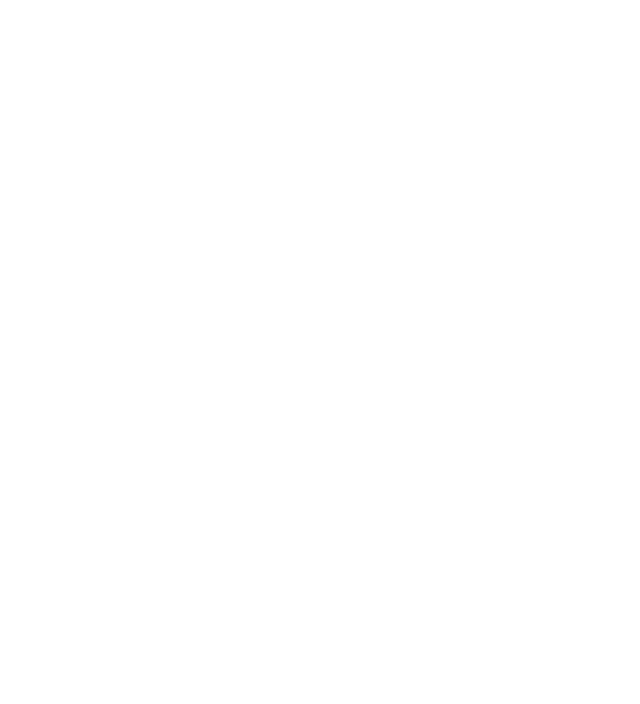
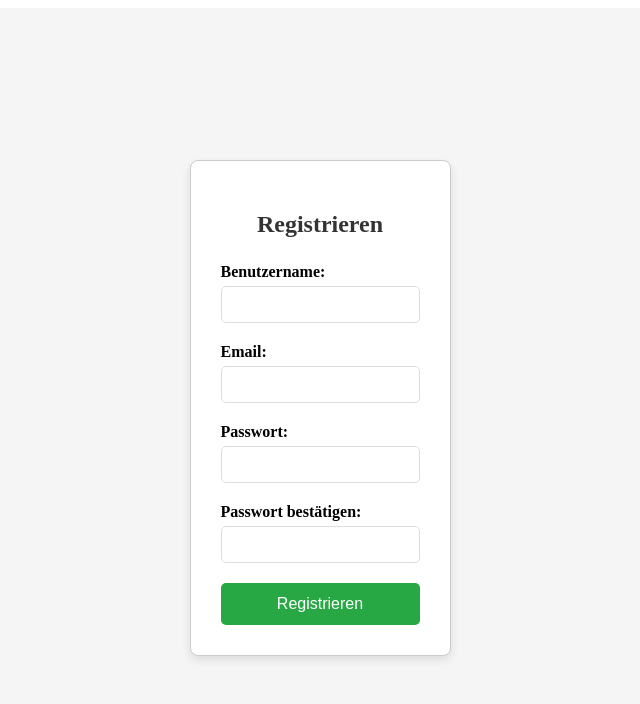
Before and after one commit to AurelBieri/Aurel-Laura-Roman-ipt8-2024, a Vue app in the folder Frontend/filmlist/: page /register in a window 1280 px wide. Before the commit this address had no page. Shown: the top 704 px of the page, without its empty margins (320-960 px from the left). Built offline with nearby package versions, Linux system fonts and the light colour scheme.

Commit message:
Ich habe die Registrationsseite gemacht und sie mit dem Backend Verbunden.

```diff
--- a/Frontend/filmlist/src/api/request.js
+++ b/Frontend/filmlist/src/api/request.js
@@ -17,7 +17,7 @@
     return response.token
 }
 
-export async function register (Email, password, username) {
+export async function register (username, Email, password) {
     const response = await request(`/register`, {
         method: 'POST',
         body: JSON.stringify({ Email, password, username }),
--- a/Frontend/filmlist/src/components/LoginForm.vue
+++ b/Frontend/filmlist/src/components/LoginForm.vue
@@ -23,6 +23,11 @@
       </div>
 
       <button type="submit">Anmelden</button>
+
+      <div class="register-link">
+        <span>Kein Konto?</span>
+        <router-link to="/register">Jetzt registrieren</router-link>
+      </div>
     </form>
   </div>
 </template>
@@ -30,7 +35,7 @@
 <script setup>
 import { login } from '../api/request';
 import { ref } from 'vue';
-  import {useRouter} from 'vue-router'
+import { useRouter } from 'vue-router';
 
 const email = ref('');
 const password = ref('');
@@ -54,36 +59,71 @@
 
 <style scoped>
 .login-form {
-    max-width: 300px;
+  max-width: 400px;
   margin: 0 auto;
-    padding: 20px;
+  padding: 30px;
   border: 1px solid #ccc;
-    border-radius: 5px;
-    box-shadow: 2px 2px 12px rgba(0, 0, 0, 0.1);
+  border-radius: 8px;
+  box-shadow: 0px 4px 10px rgba(0, 0, 0, 0.1);
+  background-color: white;
+}
+
+h2 {
+  margin-bottom: 25px;
+  text-align: center;
+  color: #333;
 }
 
 .form-group {
-    margin-bottom: 15px;
+  margin-bottom: 20px;
+}
+
+label {
+  font-weight: bold;
+  margin-bottom: 5px;
+  display: block;
 }
 
 input {
   width: 100%;
-    padding: 8px;
-    margin-top: 5px;
+  padding: 10px;
+  border: 1px solid #ddd;
+  border-radius: 5px;
   box-sizing: border-box;
 }
 
 button {
   width: 100%;
-    padding: 10px;
-    background-color: #007BFF;
+  padding: 12px;
+  background-color: #28a745;
   color: white;
   border: none;
   border-radius: 5px;
   cursor: pointer;
+  font-size: 16px;
 }
 
 button:hover {
-    background-color: #0056b3;
+  background-color: #218838;
+}
+
+.register-link {
+  text-align: center;
+  margin-top: 20px;
+}
+
+.register-link span {
+  margin-right: 10px;
+  font-size: 14px;
+}
+
+.register-link a {
+  color: #007bff;
+  text-decoration: none;
+  font-weight: bold;
+}
+
+.register-link a:hover {
+  text-decoration: underline;
 }
 </style>
--- /dev/null
+++ b/Frontend/filmlist/src/components/RegisterForm.vue
@@ -0,0 +1,132 @@
+<template>
+    <div class="register-form">
+      <h2>Registrieren</h2>
+      <form @submit.prevent="handleRegister">
+        <div class="form-group">
+          <label for="username">Benutzername:</label>
+          <input
+            type="text"
+            id="username"
+            v-model="username"
+            required
+          />
+        </div>
+
+        <div class="form-group">
+          <label for="email">Email:</label>
+          <input
+            type="email"
+            id="email"
+            v-model="email"
+            required
+          />
+        </div>
+
+        <div class="form-group">
+          <label for="password">Passwort:</label>
+          <input
+            type="password"
+            id="password"
+            v-model="password"
+            required
+          />
+        </div>
+
+        <div class="form-group">
+          <label for="confirmPassword">Passwort bestätigen:</label>
+          <input
+            type="password"
+            id="confirmPassword"
+            v-model="confirmPassword"
+            required
+          />
+        </div>
+
+        <button type="submit">Registrieren</button>
+      </form>
+    </div>
+  </template>
+
+  <script setup>
+  import { ref } from 'vue';
+  import { useRouter } from 'vue-router';
+  import { register } from '../api/request';
+
+
+  const username = ref('');
+  const email = ref('');
+  const password = ref('');
+  const confirmPassword = ref('');
+  const router = useRouter();
+  const errors = ref({
+    username: '',
+    email: '',
+    password: '',
+  });
+
+  async function handleRegister(event) {
+    event.preventDefault();
+    if (password.value !== confirmPassword.value) {
+      errors.value.password = 'Passwörter stimmen nicht überein';
+      return;
+    }
+    try {
+      // Registrierungs-Logik anpassen, um den Benutzernamen zu berücksichtigen
+      await register(username.value, email.value, password.value);
+      await router.push('/login');
+    } catch (exception) {
+      errors.value = exception.errors || { email: 'Registrierung fehlgeschlagen', password: 'Registrierung fehlgeschlagen' };
+    }
+  }
+  </script>
+
+  <style scoped>
+  .register-form {
+    max-width: 400px;
+    margin: 0 auto;
+    padding: 30px;
+    border: 1px solid #ccc;
+    border-radius: 8px;
+    box-shadow: 0px 4px 10px rgba(0, 0, 0, 0.1);
+    background-color: white;
+  }
+
+  h2 {
+    margin-bottom: 25px;
+    text-align: center;
+    color: #333;
+  }
+
+  .form-group {
+    margin-bottom: 20px;
+  }
+
+  label {
+    font-weight: bold;
+    margin-bottom: 5px;
+    display: block;
+  }
+
+  input {
+    width: 100%;
+    padding: 10px;
+    border: 1px solid #ddd;
+    border-radius: 5px;
+    box-sizing: border-box;
+  }
+
+  button {
+    width: 100%;
+    padding: 12px;
+    background-color: #28a745;
+    color: white;
+    border: none;
+    border-radius: 5px;
+    cursor: pointer;
+    font-size: 16px;
+  }
+
+  button:hover {
+    background-color: #218838;
+  }
+  </style>
--- a/Frontend/filmlist/src/router/index.js
+++ b/Frontend/filmlist/src/router/index.js
@@ -1,6 +1,7 @@
 import { createRouter, createWebHistory } from 'vue-router';
 import Loginview from '../views/LoginView.vue';
 import ListView from '../views/ListView.vue';
+import RegisterView from '@/views/RegisterView.vue';
 
 const router = createRouter({
     history: createWebHistory('/'),
@@ -16,6 +17,11 @@
             component: ListView,
             meta: {requiresAuth: true}
           },
+          {
+            path: '/register',
+            name: 'register',
+            component: RegisterView
+          }
     ]
 })
 
--- /dev/null
+++ b/Frontend/filmlist/src/views/RegisterView.vue
@@ -0,0 +1,20 @@
+<template>
+    <div class="register-page">
+      <RegisterForm />
+    </div>
+  </template>
+
+  <script setup>
+  import RegisterForm from '../components/RegisterForm.vue';
+  </script>
+
+  <style scoped>
+  .register-page {
+    display: flex;
+    justify-content: center;
+    align-items: center;
+    flex-direction: column;
+    height: 100vh;
+    background-color: #f5f5f5;
+  }
+  </style>
```
Lines whose indentation alone changed are shown as unchanged.
